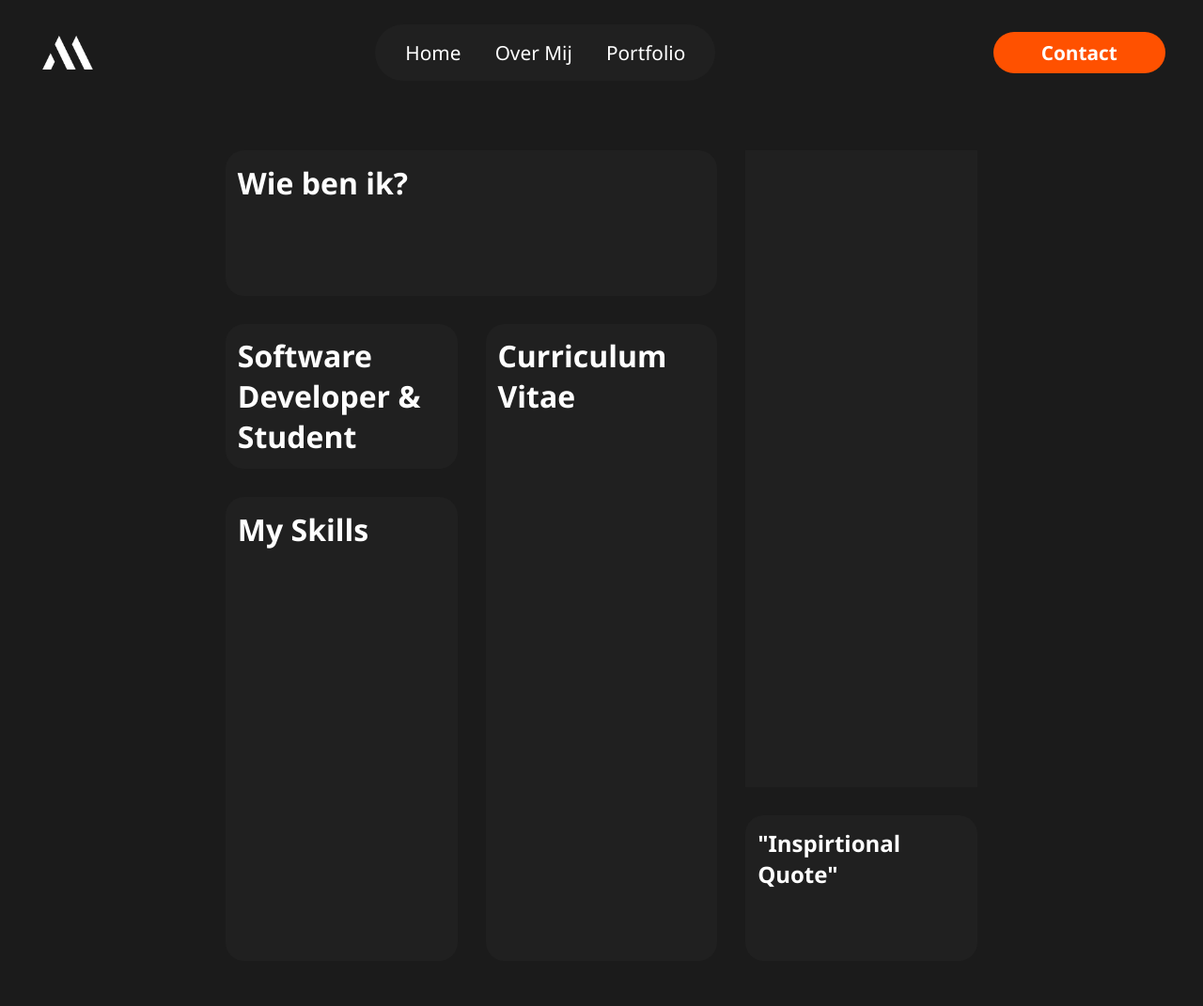
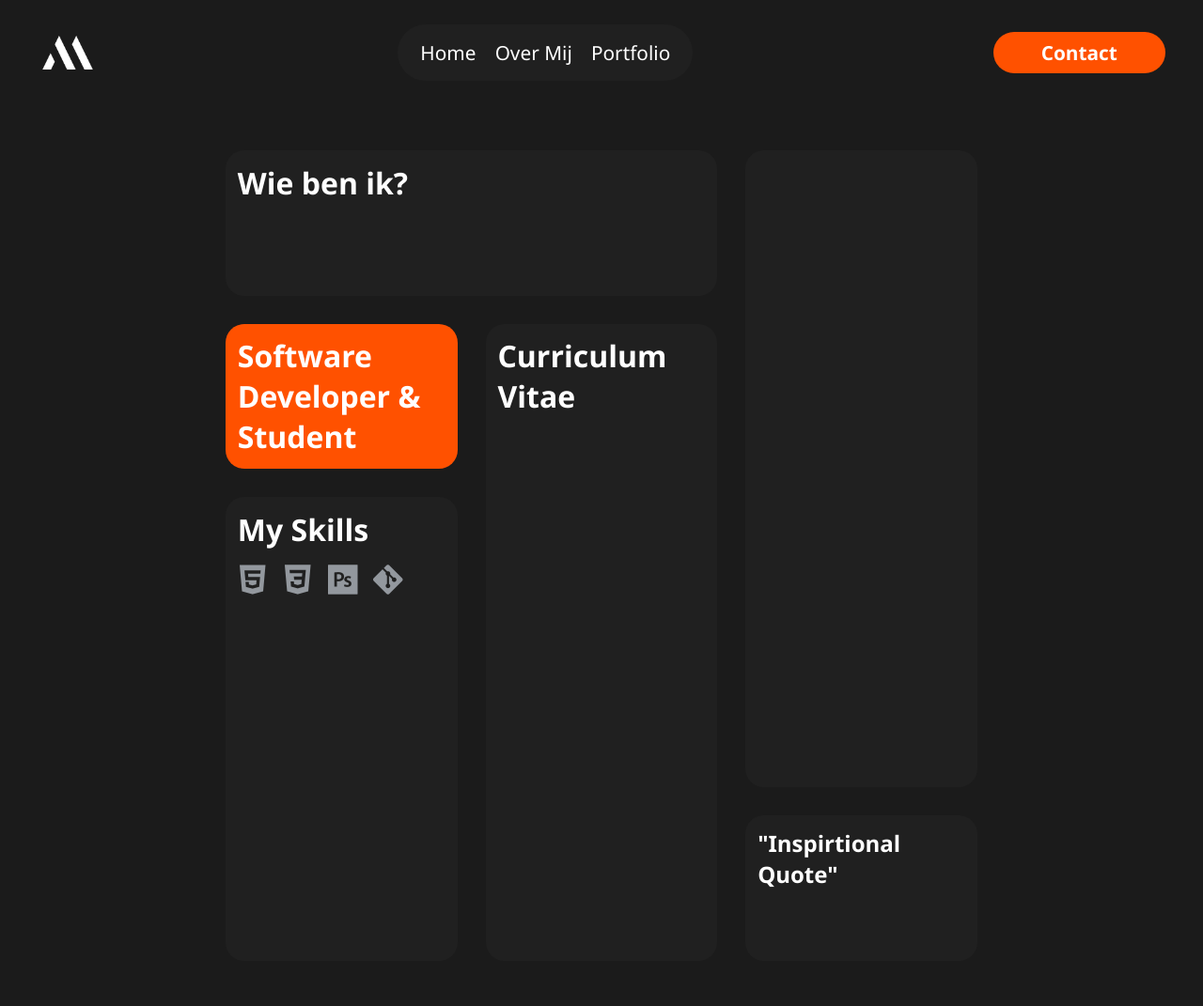
Before and after one commit to Mackab/portfolio, a PHP site: page /views/about.view.php in a window 1280 px wide. Shown: the whole page at 94% size. Run offline with PHP 8.4, Linux system fonts and the light colour scheme.

Commit message:
progression

```diff
--- a/views/about.view.php
+++ b/views/about.view.php
@@ -14,6 +14,12 @@
             </div>
             <div class="about-div3 card">
                  <h1>My Skills</h1>
+                 <div class="skills">
+                    <i class="devicon-html5-plain subtext"></i>
+                    <i class="devicon-css3-plain subtext"></i>
+                    <i class="devicon-photoshop-plain subtext"></i>
+                    <i class="devicon-git-plain subtext"></i>
+                </div class=skills>
             </div>
             <div class="about-div4 card">
                 <h1>Curriculum Vitae</h1>
--- a/views/index.view.php
+++ b/views/index.view.php
@@ -10,7 +10,6 @@
                 <img src="../assets/imgs/me.jpg" class="main-picture">
             </div>
             <div class="div2">
-                <a class="subtext">Hey, ik ben<br></a>
                 <a class="subtitle">Abel<br></a>
                 <a class="title">Mackenbach</a>
             </div>
--- a/views/layout/head.php
+++ b/views/layout/head.php
@@ -5,6 +5,7 @@
     <meta name="viewport" content="width=device-width, initial-scale=1.0">
     <title>Abel Mackenbach</title>
     <link rel="stylesheet" href="../views/styles.css">
+    <link rel="stylesheet" type='text/css' href="https://cdn.jsdelivr.net/gh/devicons/devicon@latest/devicon.min.css" />
 </head>
 <body>
     <header>
--- a/views/styles.css
+++ b/views/styles.css
@@ -9,6 +9,7 @@
     background-color: rgb(27, 27, 27);
 }
 
+/* Home */
 header {
     display: flex;
     justify-content: space-between;
@@ -29,13 +30,14 @@
 
 .nav a {
     text-decoration: none;
-    padding: 1rem;
+    padding: 0.5rem;
     font-size: 1.3rem;
 }
 
 .nav a:hover {
-    transition: all 0.3s ease 0s;
-    color: rgb(255, 81, 0);
+    transition: all 0.5s ease 0s;
+    background-color: rgb(255, 81, 0);
+    border-radius: 3rem;
 }
 
 button {
@@ -109,6 +111,7 @@
 
 .subtext {
     font-size: 2rem;
+    color: rgb(147, 152, 158);
 }
 
 .div3 {
@@ -119,6 +122,8 @@
     font-size: 2rem;
 }
 
+
+/* About Me */
 .about-parent {
     display: grid;
     grid-template-columns: repeat(3, 1fr);
@@ -135,12 +140,22 @@
 
 .about-div2 {
     grid-area: 2 / 1 / 3 / 2;
-    background-color: rgb(32, 32, 32);
+    background-color: rgb(255, 81, 0);
 }
 
 .about-div3 {
     grid-area: 3 / 1 / 5 / 2;
     background-color: rgb(32, 32, 32);
+}
+
+.skills {
+    display: flex;
+    display: flex;
+    flex-direction: row;
+    flex-wrap: wrap;
+    align-items: flex-start;
+    margin-top: 1rem;
+    gap: 1rem;
 }
 
 .about-div4 {
@@ -151,7 +166,10 @@
 .about-div5 {
     grid-area: 1 / 3 / 4 / 4;
     background-color: rgb(32, 32, 32);
+    border-radius: 20px;
 }
+
+
 
 .about-div6 {
     grid-area: 4 / 3 / 5 / 4;
```
